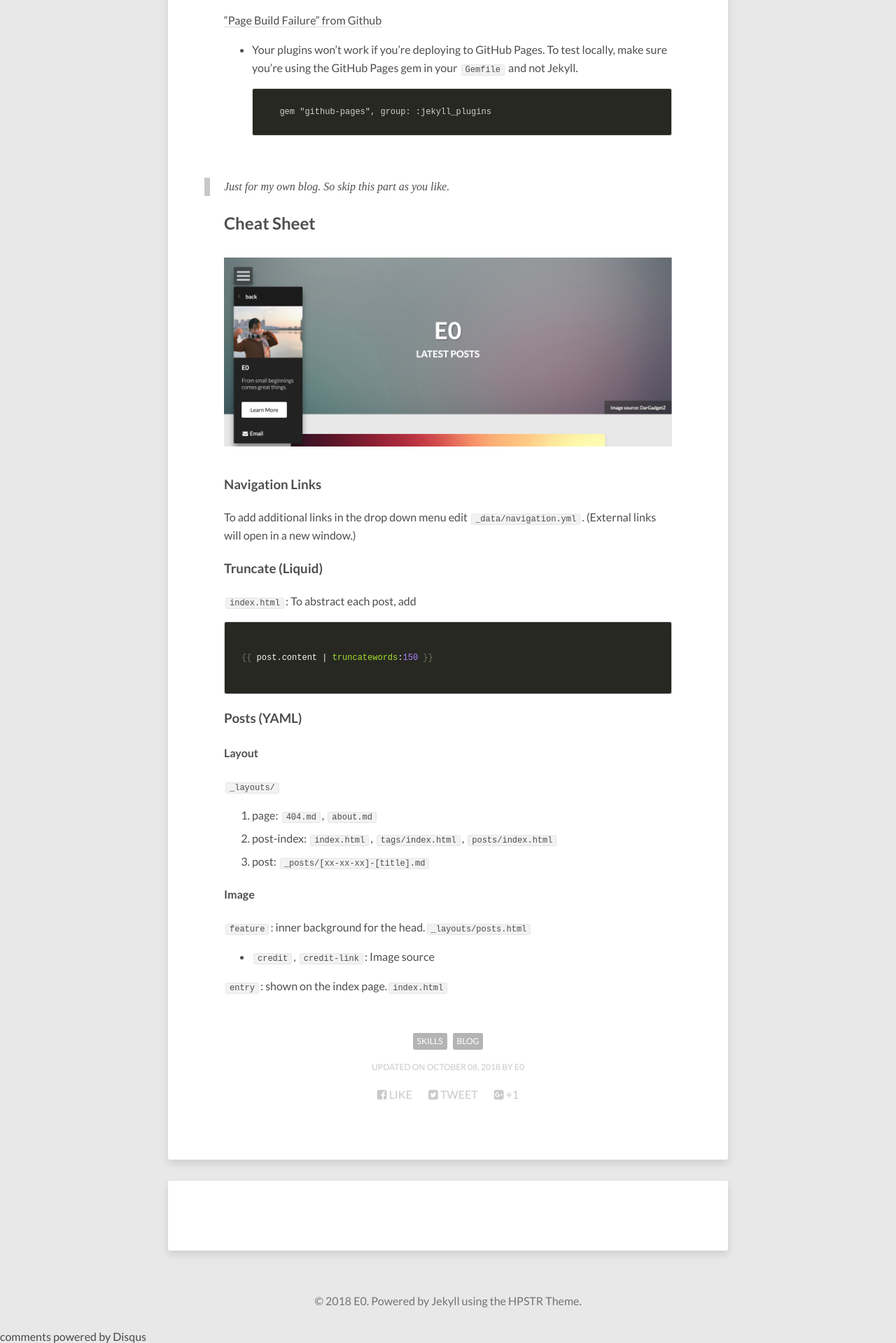
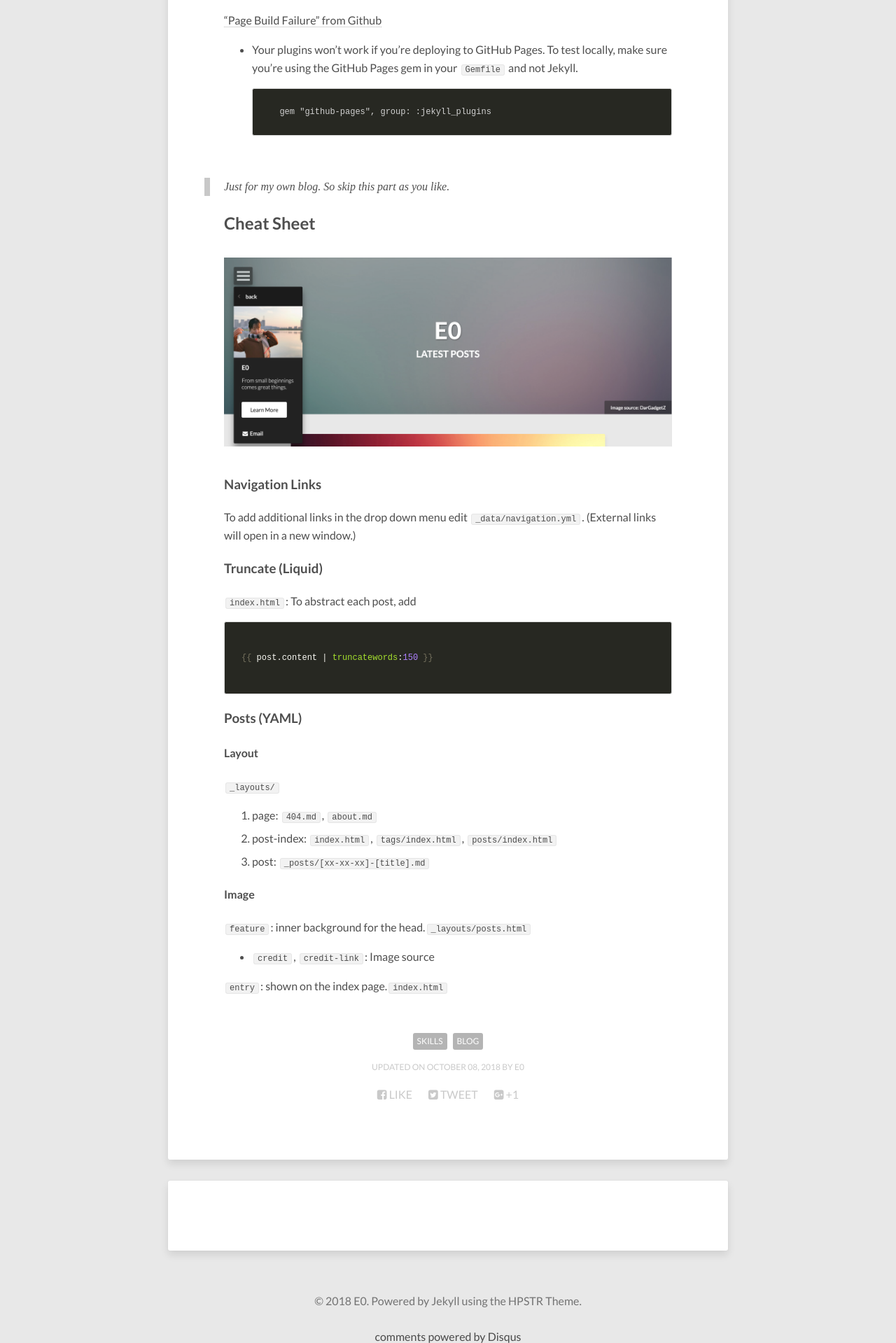
Before and after one commit to E0HYL/BLOG-OF-E0, a Jekyll site: the page built from _posts/2018-10-8-jekyll-blog.md, in a window 1280 px wide. Shown: the part 3119-5038 px from the top of the page at 70% size. Built offline with Jekyll 4.4.1, drawn with Linux system fonts in a browser that asks for light colours; nearby versions of some CDN libraries; comment, search, counter and statistics services are not loaded.

Commit message:
align "disqus" in the center when script can't be loaded

```diff
--- a/_sass/_page.scss
+++ b/_sass/_page.scss
@@ -590,3 +590,8 @@ header .entry-meta {
 #goog-wm-sb {
 	@extend .btn;
 }
+
+.dsq-brlink {
+	display: block;
+    text-align: center;
+}
```
